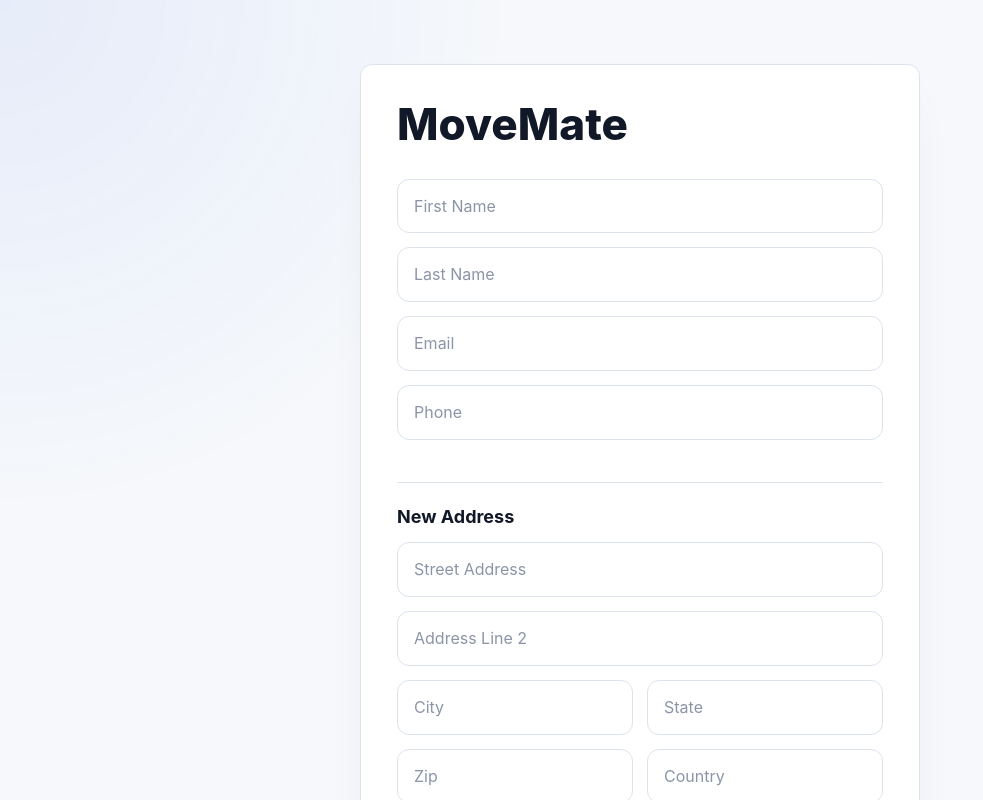
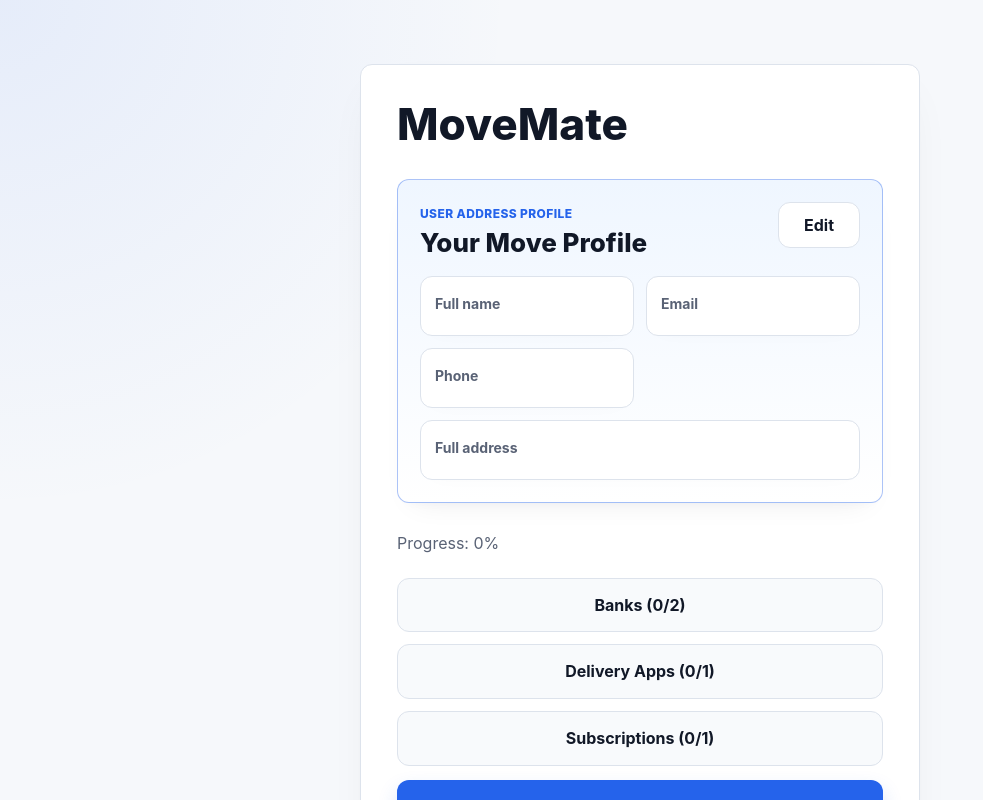
Before and after one commit to Sikander-i-Azam-cmd/movemate, a React (Vite) app: page / in a window 1280 px wide. Shown: the top 800 px of the page, without its empty margins (0-983 px from the left). Built offline with nearby package versions, Linux system fonts and the light colour scheme.

Commit message:
revert placeholder text

```diff
--- a/src/App.jsx
+++ b/src/App.jsx
@@ -4,6 +4,7 @@ function App() {
   const [view, setView] = useState("main");
   const [activeCategory, setActiveCategory] = useState(null);
   const [selectedItemId, setSelectedItemId] = useState(null);
+  const [isEditingProfile, setIsEditingProfile] = useState(false);
   const [newItem, setNewItem] = useState("");
   const [search, setSearch] = useState("");
 
@@ -159,6 +160,9 @@ function App() {
     return all.length ? Math.round((done / all.length) * 100) : 0;
   })();
 
+  const savedName = `${firstName} ${lastName}`.trim();
+  const savedAddress = [street, address2, city, state, zip, country].filter(Boolean).join(", ");
+
   const generateSummaryText = () => {
     let text = "MoveMate Checklist\n\n";
     Object.keys(categories).forEach(cat => {
@@ -219,8 +223,6 @@ function App() {
     const items = categories[activeCategory];
     const existing = items.map(i => i.text.toLowerCase());
     const selectedItem = items.find(i => i.id === selectedItemId);
-    const savedName = `${firstName} ${lastName}`.trim() || "Not saved yet";
-    const savedAddress = [street, address2, city, state, zip, country].filter(Boolean).join(", ") || "Not saved yet";
 
     const suggestions = (masterLists[activeCategory] || []).filter(item =>
       item.name.toLowerCase().includes(newItem.toLowerCase()) &&
@@ -308,9 +310,9 @@ function App() {
                 <span style={infoLabel}>Name</span>
                 <span style={infoValue}>{savedName}</span>
                 <span style={infoLabel}>Email</span>
-                <span style={infoValue}>{email || "Not saved yet"}</span>
+                <span style={infoValue}>{email}</span>
                 <span style={infoLabel}>Phone</span>
-                <span style={infoValue}>{phone || "Not saved yet"}</span>
+                <span style={infoValue}>{phone}</span>
                 <span style={infoLabel}>Address</span>
                 <span style={infoValue}>{savedAddress}</span>
               </div>
@@ -345,6 +347,40 @@ function App() {
     <Centered>
       <h1>MoveMate</h1>
 
+      <div style={profileCard}>
+        <div style={profileHeader}>
+          <div>
+            <div style={eyebrow}>User address profile</div>
+            <h2 style={profileTitle}>Your Move Profile</h2>
+          </div>
+          <button onClick={() => setIsEditingProfile(!isEditingProfile)} style={editBtn}>
+            {isEditingProfile ? "Done" : "Edit"}
+          </button>
+        </div>
+
+        {!isEditingProfile && (
+          <div style={profileGrid}>
+            <div style={profileItem}>
+              <span style={infoLabel}>Full name</span>
+              <strong style={profileValue}>{savedName}</strong>
+            </div>
+            <div style={profileItem}>
+              <span style={infoLabel}>Email</span>
+              <strong style={profileValue}>{email}</strong>
+            </div>
+            <div style={profileItem}>
+              <span style={infoLabel}>Phone</span>
+              <strong style={profileValue}>{phone}</strong>
+            </div>
+            <div style={profileItemWide}>
+              <span style={infoLabel}>Full address</span>
+              <strong style={profileValue}>{savedAddress}</strong>
+            </div>
+          </div>
+        )}
+
+        {isEditingProfile && (
+          <div style={profileForm}>
             <input placeholder="First Name" value={firstName} onChange={(e) => setFirstName(e.target.value)} style={input} />
             <input placeholder="Last Name" value={lastName} onChange={(e) => setLastName(e.target.value)} style={input} />
 
@@ -364,6 +400,9 @@ function App() {
             <div style={{ display: "flex", gap: 14 }}>
               <input placeholder="Zip" value={zip} onChange={(e) => setZip(e.target.value)} style={input} />
               <input placeholder="Country" value={country} onChange={(e) => setCountry(e.target.value)} style={input} />
+            </div>
+          </div>
+        )}
       </div>
 
       <p>Progress: {progress}%</p>
@@ -590,4 +629,64 @@ const infoValue = {
   wordBreak: "break-word",
 };
 
+const profileCard = {
+  marginBottom: 28,
+  padding: 22,
+  border: "1px solid var(--accent-border)",
+  borderRadius: 12,
+  background: "linear-gradient(180deg, var(--action-bg), var(--surface))",
+  boxShadow: "var(--shadow-hover)",
+};
+
+const profileHeader = {
+  display: "flex",
+  alignItems: "flex-start",
+  justifyContent: "space-between",
+  gap: 16,
+  marginBottom: 18,
+};
+
+const profileTitle = {
+  margin: "2px 0 0",
+  fontSize: 26,
+};
+
+const editBtn = {
+  ...secondaryBtn,
+  width: "auto",
+  minWidth: 82,
+  marginTop: 0,
+  padding: "10px 14px",
+};
+
+const profileGrid = {
+  display: "grid",
+  gridTemplateColumns: "1fr 1fr",
+  gap: 12,
+};
+
+const profileItem = {
+  padding: 14,
+  border: "1px solid var(--border)",
+  borderRadius: 12,
+  background: "var(--surface)",
+  boxShadow: "var(--shadow-subtle)",
+};
+
+const profileItemWide = {
+  ...profileItem,
+  gridColumn: "1 / -1",
+};
+
+const profileValue = {
+  display: "block",
+  marginTop: 4,
+  lineHeight: "140%",
+  wordBreak: "break-word",
+};
+
+const profileForm = {
+  paddingTop: 4,
+};
+
 export default App;
```
Lines whose indentation alone changed are shown as unchanged.
